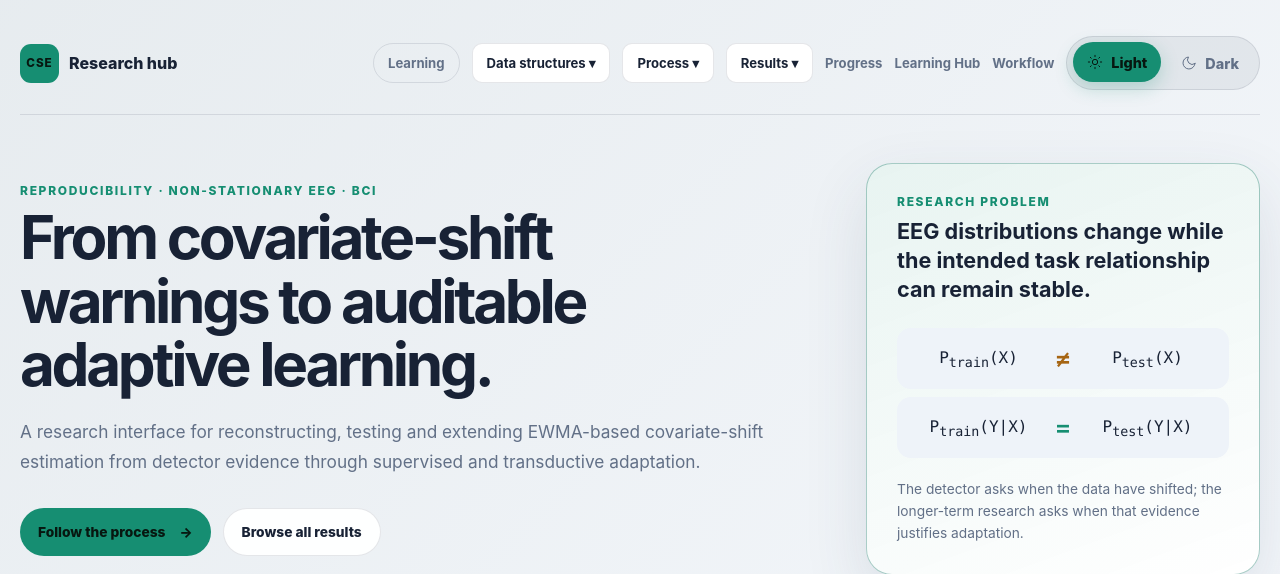
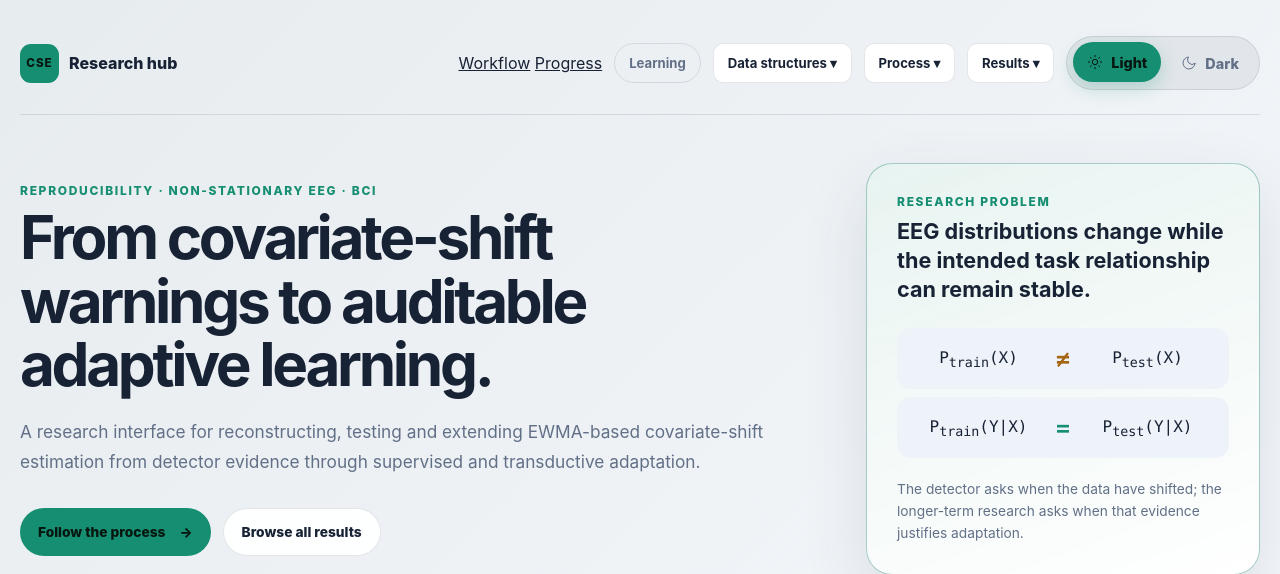
Before and after one commit to hlin863/ewma_covariate_shift_demo, a Flask app: page / in a window 1280 px wide. Shown: the top 574 px of the page. Run offline with Flask 3, Linux system fonts and the light colour scheme.

Commit message:
style(home): remove duplicate Learning link and group section anchors

```diff
--- a/templates/home.html
+++ b/templates/home.html
@@ -22,10 +22,11 @@
     <nav class="home-nav" aria-label="Primary navigation">
       <a class="home-brand" href="{{ url_for('home') }}"><span>CSE</span> Research hub</a>
       <div class="home-nav-links">
+        <div class="home-section-links" aria-label="On this page">
+          <a href="#pages">Workflow</a>
+          <a href="#progress">Progress</a>
+        </div>
         {% include '_research_navigation.html' %}
-        <a href="#progress">Progress</a>
-        <a href="/learning/">Learning Hub</a>
-        <a href="#pages">Workflow</a>
         <div class="theme-switcher" role="group" aria-label="Colour theme">
           <button class="theme-button" type="button" data-theme-option="light" aria-pressed="false"
             aria-label="Switch to light theme">
```
